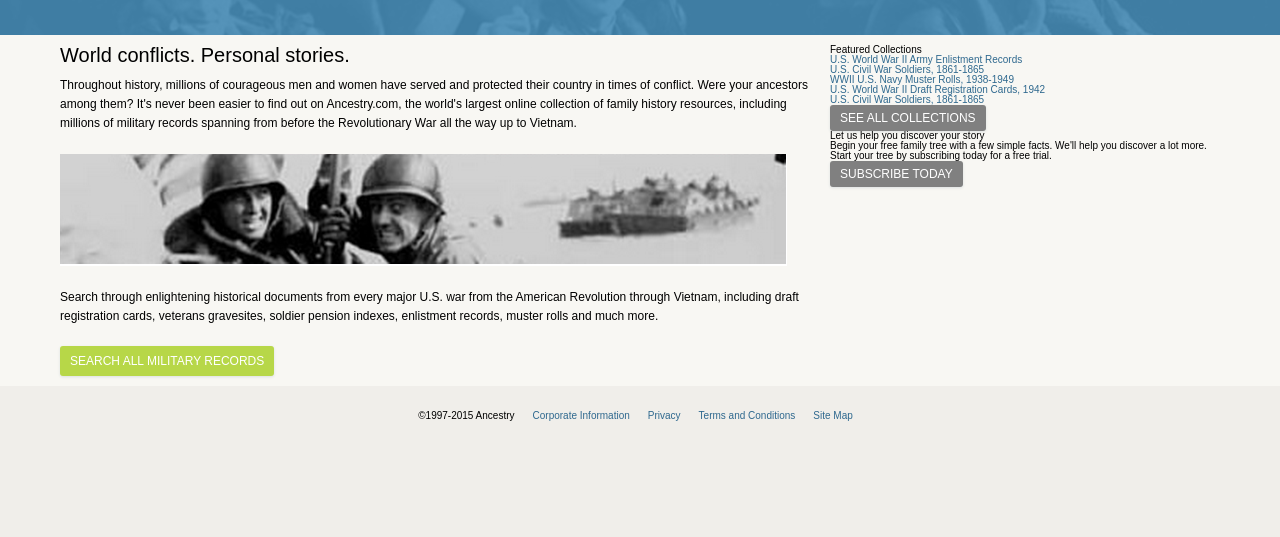
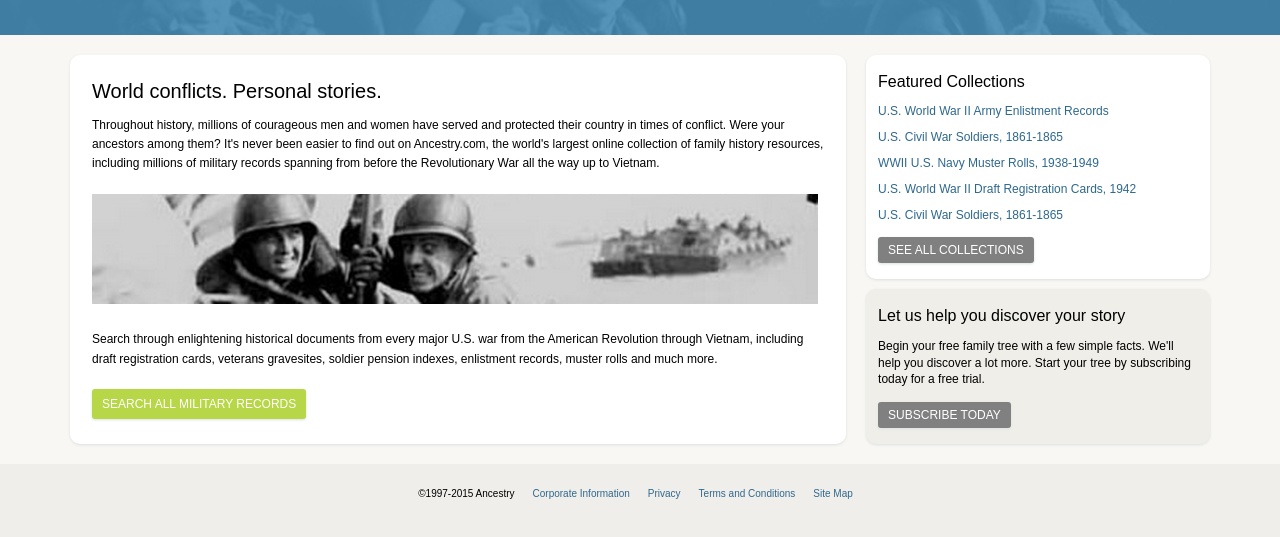
Before and after one commit to amymc/ancestry, a React app: page / in a window 1280 px wide. Shown: the part 79-616 px from the top of the page. Built offline with nearby package versions, Linux system fonts and the light colour scheme.

Commit message:
reinstate block css

```diff
--- a/src/styles/base/main.css
+++ b/src/styles/base/main.css
@@ -39,6 +39,36 @@ body {
   background-color: #808080;
 }
 
+.block {
+  border-radius: 10px;
+  background-color: #FFF;
+  padding: 22px;
+  box-shadow: 0 1px 3px 0 #dce0e0;
+  margin: 10px;
+  font-size: 1.2rem;
+  line-height: 1.4;
+}
+
+.block--small {
+  padding: 16px 12px;
+}
+
+.block--dark {
+  background-color: #F0EEE8;
+}
+
+.block__title {
+  font-size: 1.6rem;
+}
+
+.block__body {
+  margin: 10px 0 14px;
+}
+
+.block__list-item {
+  margin: 9px 0;
+}
+
 .fixed {
   position: fixed;
 }
```
